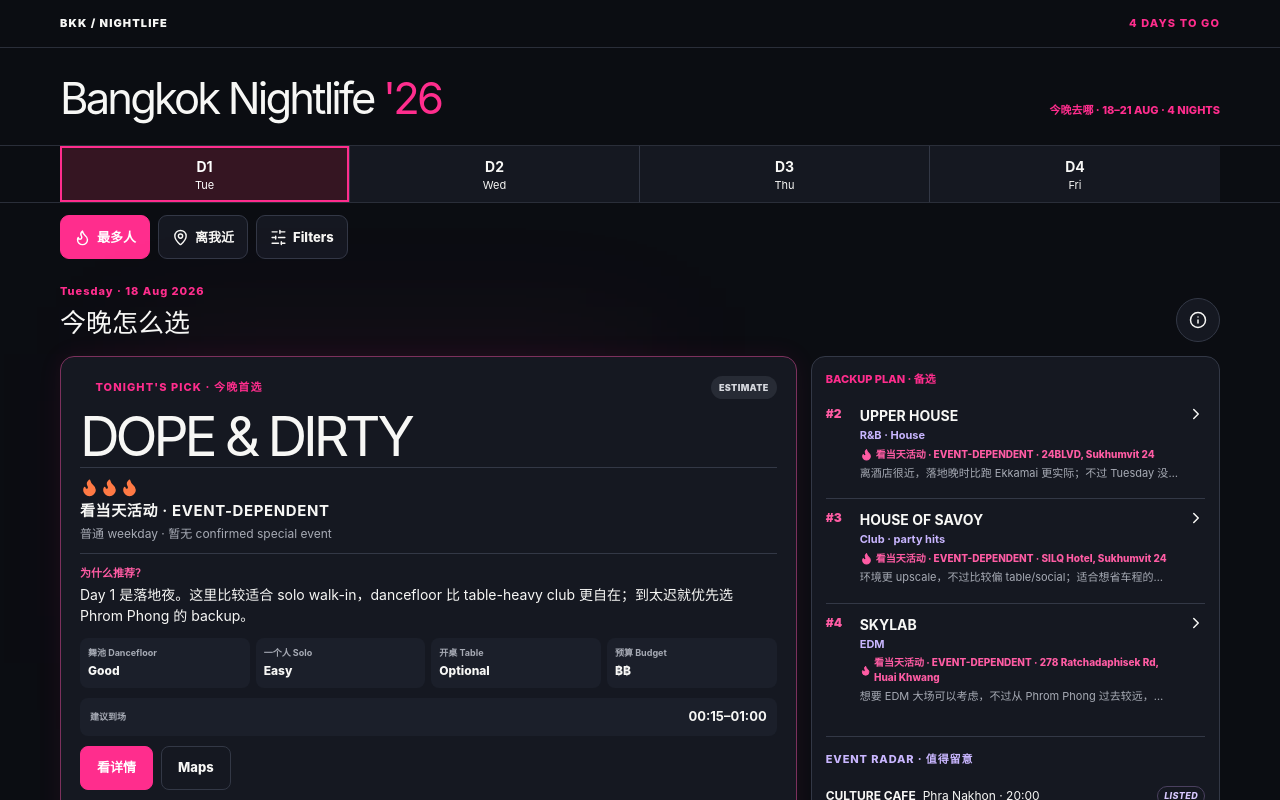
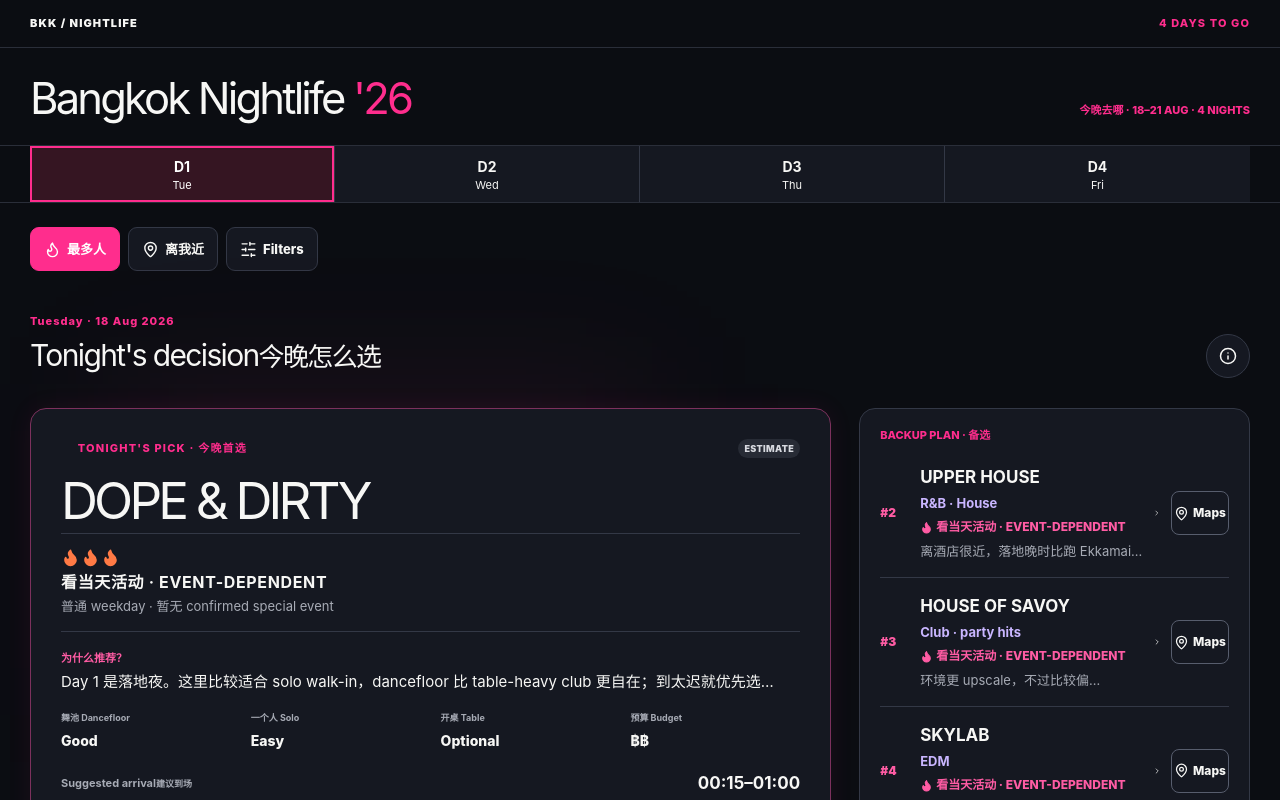
Before and after one commit to nicholaskoh999/nightlifebkk26, a Next.js app: page / in a window 1280 px wide. Shown: the top 800 px of the page. Built offline with nearby package versions, Linux system fonts and the light colour scheme.

Commit message:
Improve desktop venue maps access

```diff
--- /dev/null
+++ b/app/desktop-density.css
@@ -0,0 +1,23 @@
+/* Desktop-only editorial density pass. Mobile retains its existing layout. */
+@media (min-width: 701px) {
+  .compact-hero,.dashboard,.lower{width:min(1220px,calc(100% - 56px))}
+  header{padding-inline:max(28px,calc((100vw - 1220px)/2))}
+  .days{padding-inline:max(28px,calc((100vw - 1220px)/2))}
+  .quickbar{width:min(1220px,calc(100% - 56px));margin:24px auto}
+  .dashboard{grid-template-columns:minmax(0,2.05fr) minmax(320px,1fr);gap:28px;padding:18px 0 140px}
+  .section-title{margin-bottom:2px}.section-title h3{font-size:30px}
+  .primary-card{padding:30px;border-radius:16px}.primary-card h1{margin:18px 0 8px;font-size:clamp(48px,4vw,56px);line-height:.96}
+  .card-kicker{font-size:12px}.status{padding:3px 6px;font-size:9px}
+  .event-chip{margin:4px 0 17px;padding:4px 0;background:none;color:#d9c9ff;font-size:13px}
+  .crowd{padding:14px 0}.crowd strong{font-size:16px}.crowd span{font-size:13px}
+  .why{display:-webkit-box;overflow:hidden;margin:18px 0;font-size:15px;line-height:1.55;-webkit-line-clamp:2;-webkit-box-orient:vertical}
+  .metrics{gap:20px}.metrics span{padding:0;background:none;font-size:14px}.metrics small{margin-bottom:5px;font-size:10px}
+  .arrival{margin-top:20px;padding:0;background:none;font-size:17px}.arrival small{font-size:11px}
+  .actions{margin-top:20px}.actions>*{min-height:44px}
+  .backup-panel{gap:0;padding:18px 20px;border-radius:16px}.backup-panel>p{margin-bottom:6px}
+  .backup{grid-template-columns:30px minmax(0,1fr) auto;gap:10px;padding:16px 0;align-items:center;border:0;border-top:1px solid #333846}.backup:first-of-type{border-top:0}
+  .backup-details{display:flex;align-items:center;justify-content:space-between;gap:10px;min-width:0;padding:0;border:0;background:transparent;color:inherit;text-align:left}.backup-details>span{min-width:0}.backup b{font-size:17px;font-weight:700}.backup-event{margin-top:4px;font-size:13px}.backup-meta{margin-top:6px;font-size:12px}.backup small{margin-top:6px;font-size:13px;line-height:1.45}
+  .backup-maps{display:inline-flex;align-items:center;justify-content:center;gap:4px;min-width:58px;min-height:44px;border:1px solid #575d6d;border-radius:8px;color:#f7f7f5;font-size:12px;font-weight:800;text-decoration:none}
+  .event-radar{position:absolute;right:0;bottom:22px;left:0;display:grid;grid-template-columns:160px 1fr;align-items:center;gap:16px;margin:0;padding:16px 0;border-top:1px solid #333846}.event-radar>p{margin:0;font-size:11px}.radar-card{padding:0}.radar-card strong{font-size:14px}.radar-note{display:none}.radar-maps{min-width:58px}
+  .lower{gap:28px;padding:60px 0 34px}.decision,.drinks{padding:22px}
+}
--- a/app/event-radar.css
+++ b/app/event-radar.css
@@ -1 +1,2 @@
-.event-radar{margin-top:14px;padding-top:14px;border-top:1px solid #333846}.event-radar>p{margin:0 0 8px;color:#c9b6ff;font-size:11px;font-weight:800;letter-spacing:.08em}.radar-card{display:block;padding:11px 0;color:inherit;text-decoration:none}.radar-card+.radar-card{border-top:1px solid #2a2e39}.radar-top{display:flex;align-items:center;gap:7px;font-size:12px}.radar-top b{color:#f7f7f5}.radar-status{margin-left:auto;border:1px solid #4a405f;border-radius:999px;padding:2px 6px;color:#d8c9ff;font-size:9px;font-weight:800;letter-spacing:.04em}.radar-card strong{display:block;margin-top:4px;color:#f7f7f5;font-size:13px;line-height:1.35}.radar-meta,.radar-note{display:block;margin-top:4px;color:#a7abb5;font-size:11px;line-height:1.4}.radar-note{color:#c7cad1}
+.event-radar{margin-top:14px;padding-top:14px;border-top:1px solid #333846}.event-radar>p{margin:0 0 8px;color:#c9b6ff;font-size:11px;font-weight:800;letter-spacing:.08em}.radar-card{display:flex;align-items:center;gap:12px;padding:11px 0}.radar-card+.radar-card{border-top:1px solid #2a2e39}.radar-copy{min-width:0;flex:1;color:inherit;text-decoration:none}.radar-top{display:flex;align-items:center;gap:7px;font-size:12px}.radar-top b{color:#f7f7f5}.radar-status{margin-left:auto;border:1px solid #4a405f;border-radius:999px;padding:2px 6px;color:#d8c9ff;font-size:9px;font-weight:800;letter-spacing:.04em}.radar-card strong{display:block;margin-top:4px;color:#f7f7f5;font-size:13px;line-height:1.35}.radar-meta,.radar-note{display:block;margin-top:4px;color:#a7abb5;font-size:11px;line-height:1.4}.radar-note{color:#c7cad1}.radar-maps{display:inline-flex;align-items:center;justify-content:center;gap:4px;min-width:56px;min-height:44px;border:1px solid #575d6d;border-radius:8px;color:#f7f7f5;font-size:12px;font-weight:800;text-decoration:none}
+.backup-details{display:flex;align-items:center;justify-content:space-between;gap:8px;min-width:0;padding:0;border:0;background:transparent;color:inherit;text-align:left}.backup-details>span{min-width:0}.backup-maps{display:inline-flex;align-items:center;justify-content:center;gap:4px;min-width:56px;min-height:44px;border:1px solid #575d6d;border-radius:8px;color:#f7f7f5;font-size:12px;font-weight:800;text-decoration:none}
--- a/app/layout.tsx
+++ b/app/layout.tsx
@@ -4,6 +4,7 @@ import "./day-selector.css";
 import "./copy-pass.css";
 import "./night-theme.css";
 import "./event-radar.css";
+import "./desktop-density.css";
 
 export const metadata: Metadata = {
   title: "Bangkok Nightlife 2026 | Nicholas' 4-Night Club Guide",
--- a/src/App.tsx
+++ b/src/App.tsx
@@ -15,8 +15,8 @@ function matches(v: Venue, f: string) { const t = `${v.event} ${v.music}`.toLowe
 
 function Crowd({ venue }: { venue: Venue }) { return <div className="crowd"><div className="flames" aria-label={`${venue.crowd} of 5 crowd confidence`}>{Array.from({ length: venue.crowd }, (_, i) => <Flame key={i} size={19} fill="currentColor" />)}</div><strong>{crowdLabel(venue)}</strong><span>{crowdReason(venue)}</span></div>; }
 function PrimaryCard({ venue, onOpen }: { venue: Venue; onOpen: () => void }) { return <motion.article className="primary-card" initial={{ opacity: 0, y: 8 }} animate={{ opacity: 1, y: 0 }}><div className="card-kicker"><span>TONIGHT&apos;S PICK</span><b className={`status ${venue.status.toLowerCase().replaceAll(" ", "")}`}>{venue.status}</b></div><h1>{venue.venue}</h1>{venue.event && <p className="event-chip">{venue.event}</p>}<Crowd venue={venue} /><p className="why"><b>为什么今晚：</b>{venue.why}</p><div className="metrics"><span><small>Dancefloor</small>{venue.dancefloor}</span><span><small>Solo</small>{venue.solo}</span><span><small>Table</small>{venue.tableRequired}</span><span><small>Budget</small>{venue.budget}</span></div><div className="arrival"><small>Suggested arrival</small><b>{venue.arrival}</b></div><div className="actions"><button onClick={onOpen}>Details</button><a href={venue.officialVenueUrl} target="_blank" rel="noreferrer">Maps</a></div></motion.article>; }
-function Backup({ venue, index, onOpen }: { venue: Venue; index: number; onOpen: () => void }) { return <><button className="backup" onClick={onOpen}><span className="backup-num">#{index}</span><div><b>{venue.venue}</b><span className="backup-event">{venue.event || venue.music}</span><span className="backup-meta"><Flame size={13} fill="currentColor" /> {crowdLabel(venue)} · {venue.area}</span><small>{venue.why}</small></div><ChevronRight size={18} /></button>{index === 4 && <EventRadar day={venue.day} />}</>; }
-function EventRadar({ day }: { day: number }) { const items = eventRadar.filter(item => item.day === day); if (!items.length) return null; return <section className="event-radar" aria-label="Event radar"><p>EVENT RADAR · 值得留意</p>{items.map(item => <a className="radar-card" href={item.eventSourceUrl} target="_blank" rel="noreferrer" key={`${item.day}-${item.event}`}><span className="radar-top"><b>{item.venue}</b><span>{item.area} · {item.time}</span><i className="radar-status">{item.status}</i></span><strong>{item.event}</strong><span className="radar-meta">{item.crowd} · {item.lastVerified}</span><span className="radar-note">{item.note}</span></a>)}</section>; }
+function Backup({ venue, index, onOpen }: { venue: Venue; index: number; onOpen: () => void }) { return <><div className="backup"><span className="backup-num">#{index}</span><button className="backup-details" onClick={onOpen}><span><b>{venue.venue}</b><span className="backup-event">{venue.event || venue.music}</span><span className="backup-meta"><Flame size={13} fill="currentColor" /> {crowdLabel(venue)}</span><small>{venue.why}</small></span><ChevronRight size={18} /></button><a className="backup-maps" href={venue.officialVenueUrl} target="_blank" rel="noreferrer"><MapPin size={15} />Maps</a></div>{index === 4 && <EventRadar day={venue.day} />}</>; }
+function EventRadar({ day }: { day: number }) { const items = eventRadar.filter(item => item.day === day); if (!items.length) return null; return <section className="event-radar" aria-label="Event radar"><p>EVENT RADAR · 值得留意</p>{items.map(item => <article className="radar-card" key={`${item.day}-${item.event}`}><a className="radar-copy" href={item.eventSourceUrl} target="_blank" rel="noreferrer"><span className="radar-top"><b>{item.venue}</b><span>{item.area} · {item.time}</span><i className="radar-status">{item.status}</i></span><strong>{item.event}</strong><span className="radar-meta">{item.crowd} · {item.lastVerified}</span><span className="radar-note">{item.note}</span></a><a className="radar-maps" href={item.officialVenueUrl} target="_blank" rel="noreferrer"><MapPin size={15} />Maps</a></article>)}</section>; }
 
 export default function NightlifeApp() {
   const reduce = useReducedMotion(); const [day, setDay] = useState(1); const [active, setActive] = useState<string[]>([]); const [drawer, setDrawer] = useState<Venue | null>(null); const [filterOpen, setFilterOpen] = useState(false); const [crowdInfo, setCrowdInfo] = useState(false); const [near, setNear] = useState(false);
```
